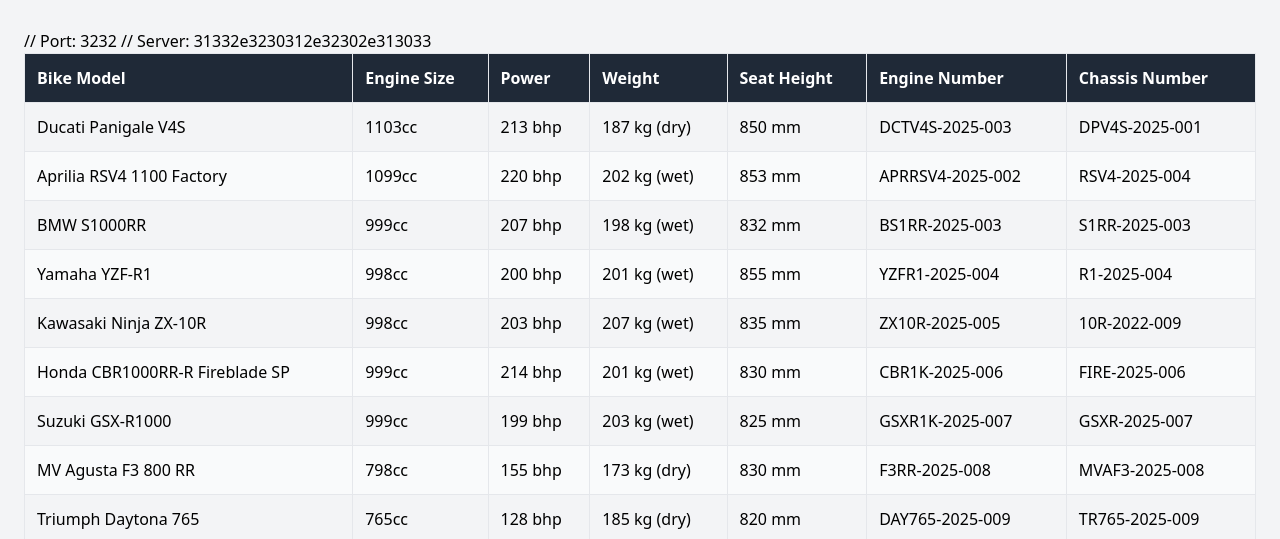
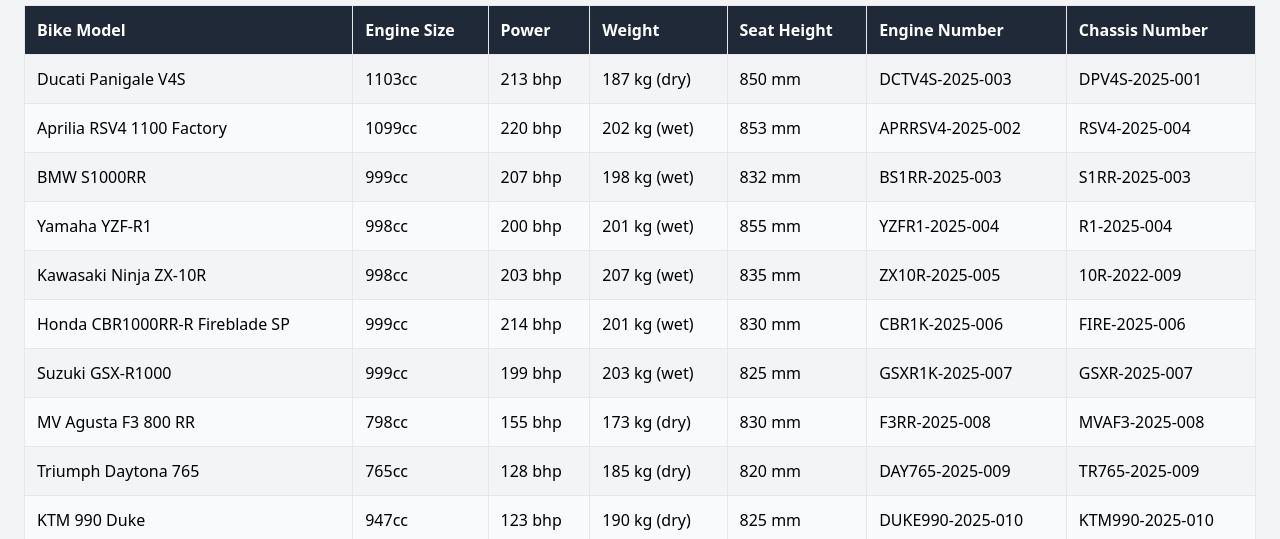
Before and after one commit to yatheeshbca/yatheeshbca.github.io, a plain HTML site: page index.html in a window 1280 px wide. Shown: the part 183-722 px from the top of the page. Drawn offline with nearby package versions, Linux system fonts and the light colour scheme.

Commit message:
Update index.html

```diff
--- a/index.html
+++ b/index.html
@@ -4,7 +4,7 @@
     <meta charset="UTF-8">
     <meta name="viewport" content="width=device-width, initial-scale=1.0">
     <title>CTF Challenge - Top 10 Superbikes 2025</title>
-            #Username: 58465553525f323032355f433746
+
     <script src="https://cdn.tailwindcss.com"></script>
     <style>
         table {
@@ -33,6 +33,7 @@
             display: block;
         }
     </style>
+
 </head>
 <body class="bg-gray-100 font-sans">
     <div class="container mx-auto p-6">
@@ -86,7 +87,6 @@
                         <td>998cc</td>
                         <td>200 bhp</td>
                         <td>201 kg (wet)</td>
-                                    // Port: 3232
                         <td>855 mm</td>
                         <td>YZFR1-2025-004</td>
                         <td>R1-2025-004</td>
@@ -139,7 +139,6 @@
                     <tr>
                         <td>KTM 990 Duke</td>
                         <td>947cc</td>
-                                    // Server: 31332e3230312e32302e313033
                         <td>123 bhp</td>
                         <td>190 kg (dry)</td>
                         <td>825 mm</td>
@@ -164,7 +163,6 @@
             </div>
         <div class="mt-12 p-6 bg-gradient-to-r from-blue-500 to-purple-600 text-white rounded-lg shadow-lg text-center">
             <h2 class="text-2xl font-bold mb-2">All the Best!</h2>
-                        // Password: 53334331302d323032352d35454352
             <p class="text-lg">Ride to Victory in this CTF Challenge!</p>
         </div>
 
@@ -177,14 +175,22 @@
         </div>
 
         <script>
+
+            // 31332e3230312e32302e313033
+
+
             // pemFILE : check with the website dude
+
             console.log("Rev up your engines, but don't forget to check the source!");
 
             // Toggle Hint 2 visibility
             document.getElementById('hint2Button').addEventListener('click', function() {
+                   // 53334331302d323032352d35454352
                 const hintContainer = document.getElementById('hint2Container');
+                        // 58465553525f323032355f433746
                 hintContainer.classList.toggle('show');
             });
+             //  3232
         </script>
     </div>
 </body>
```
